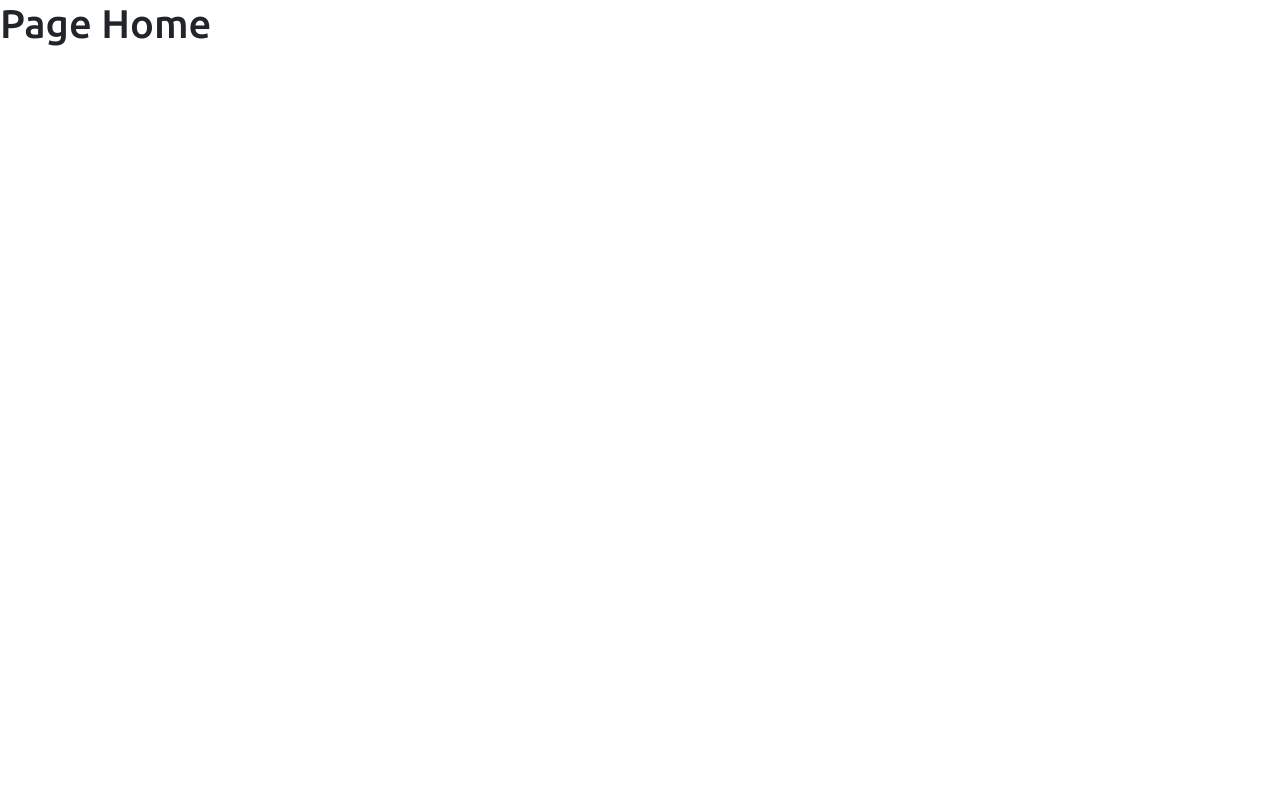
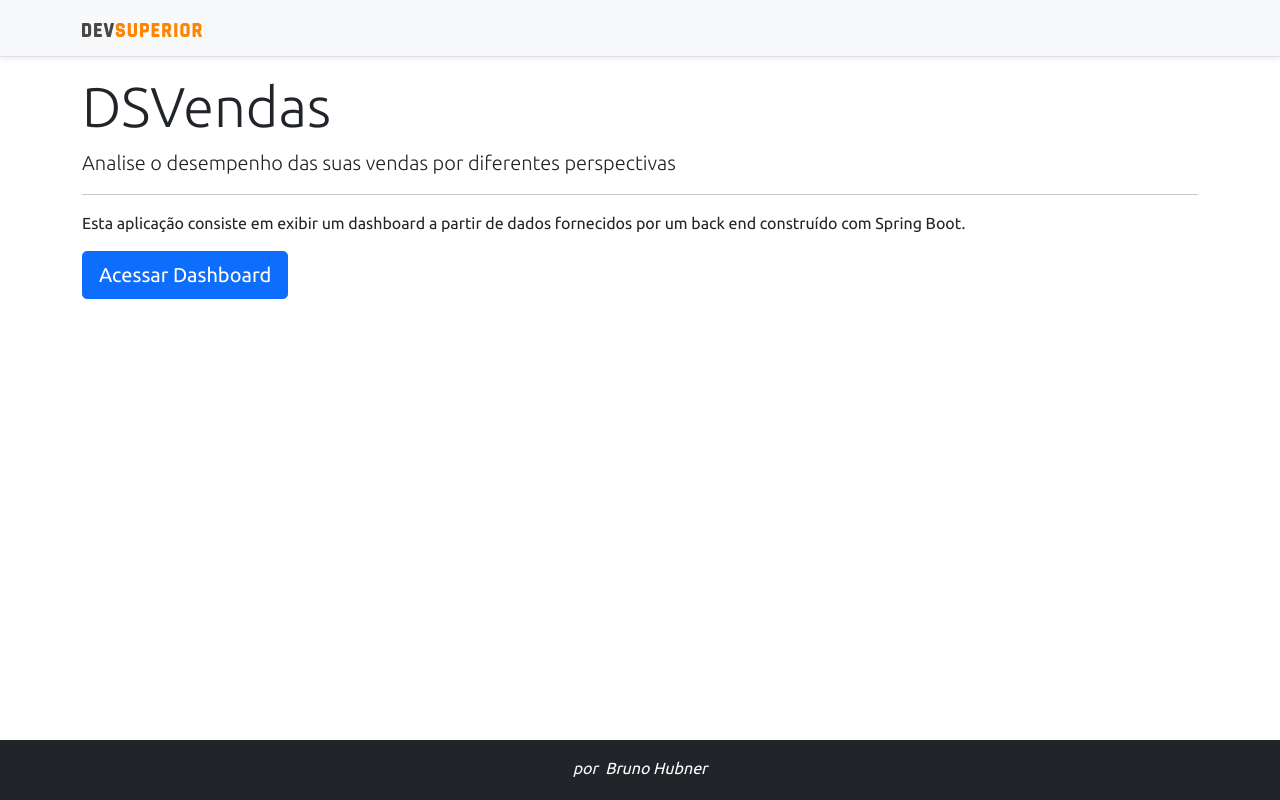
Before and after one commit to brunohubner/sds5, a React (Create React App) app in the folder frontend/: page / in a window 1280 px wide. Built offline with nearby package versions, Linux system fonts and the light colour scheme.

Commit message:
Home navigation

```diff
--- a/frontend/src/components/Navbar/index.jsx
+++ b/frontend/src/components/Navbar/index.jsx
@@ -1,3 +1,4 @@
+import { Link } from "react-router-dom"
 import ImgDsDark from "../../assets/ds-dark.svg"
 
 export default function Navbar(props) {
@@ -5,7 +6,9 @@
         <div className="d-flex flex-column flex-md-row align-items-center p-3 px-md-4 mb-3 bg-light border-bottom shadow-sm">
             <div className="container">
                 <nav className="my-2 my-md-0 mr-md-3">
-                    <img src={ImgDsDark} alt="DevSuperior" width="120" />
+                    <Link to="/">
+                        <img src={ImgDsDark} alt="DevSuperior" width="120" />
+                    </Link>
                 </nav>
             </div>
         </div>
--- a/frontend/src/pages/Home.tsx
+++ b/frontend/src/pages/Home.tsx
@@ -1,7 +1,24 @@
+import Footer from "components/Footer";
+import Navbar from "components/Navbar";
+import { Link } from "react-router-dom";
+
 export default function Home() {
     return (
-        <div>
-            <h1>Page Home</h1>
-        </div>
+        <>
+            <Navbar></Navbar>
+            <div className="container">
+                <div className="jumbotron">
+                    <h1 className="display-4">DSVendas</h1>
+                    <p className="lead">Analise o desempenho das suas vendas
+                        por diferentes perspectivas</p>
+                    <hr />
+                    <p>Esta aplicação consiste em exibir um dashboard a partir de
+                        dados fornecidos por um back end construído com Spring Boot.</p>
+                    <Link to="/dashboard"
+                        className="btn btn-primary btn-lg">Acessar Dashboard</Link>
+                </div>
+            </div>
+            <Footer></Footer>
+        </>
     )
 }
```
